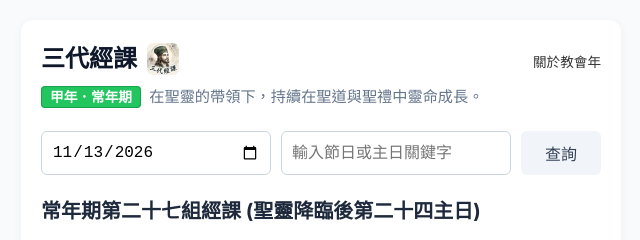
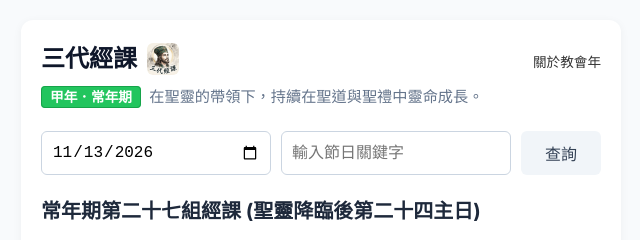
Before and after one commit to jameshhsu-source/Lect_Cht_New, a plain HTML site: page index.html in a window 1280 px wide. Shown: the top 240 px of the page, 319-959 px from the left. Drawn offline with Linux system fonts and the light colour scheme.

Commit message:
Update index.html

```diff
--- a/index.html
+++ b/index.html
@@ -64,7 +64,7 @@
 
     <div class="search-area">
         <input type="date" id="dateInput" oninput="document.getElementById('keywordInput').value=''" title="選擇日期">
-        <input type="text" id="keywordInput" placeholder="輸入節日或主日關鍵字" oninput="document.getElementById('dateInput').value=''">
+        <input type="text" id="keywordInput" placeholder="輸入節日關鍵字" oninput="document.getElementById('dateInput').value=''">
         <button onclick="handleSearch()">查詢</button>
     </div>
     <div id="alertBox" class="alert"></div>
```
